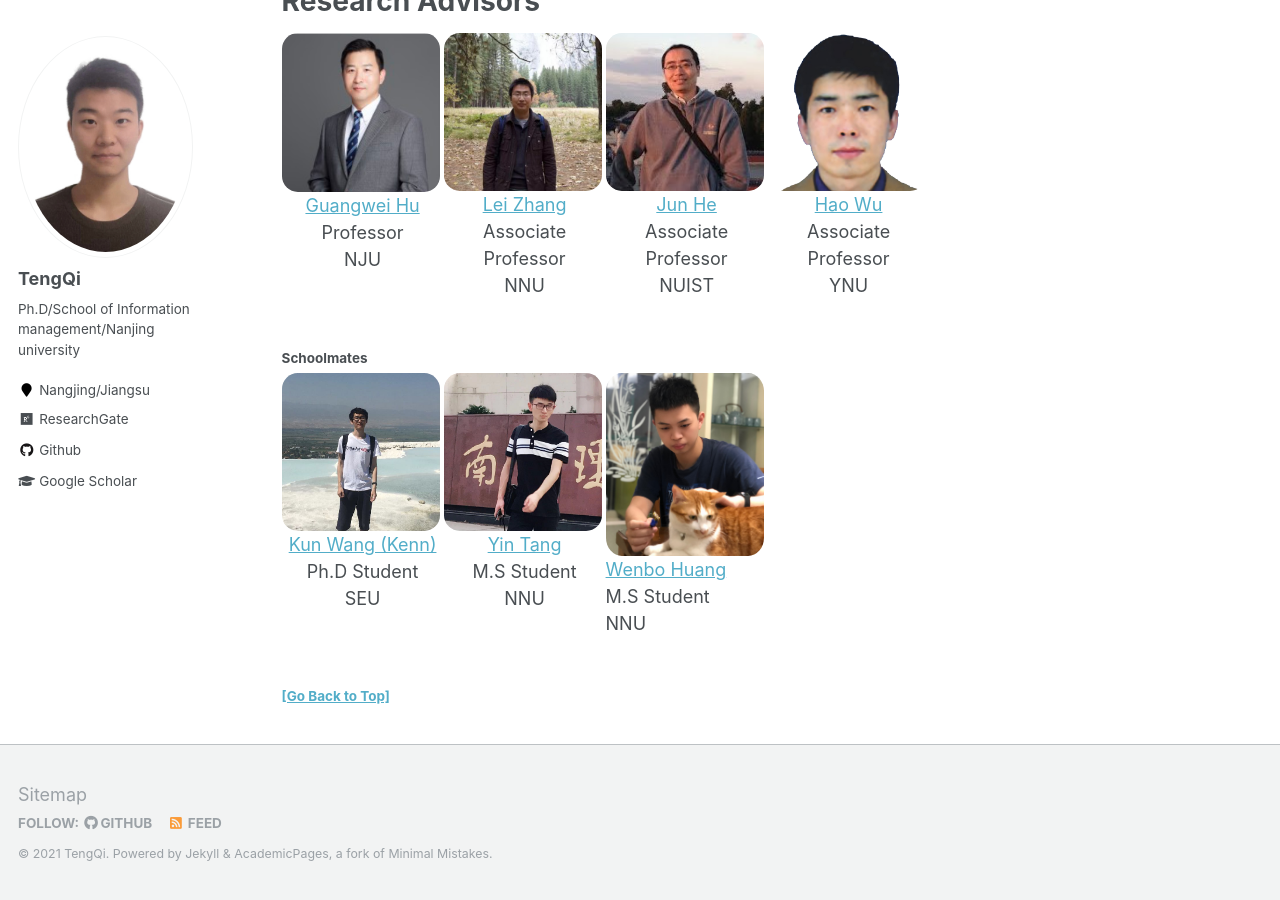
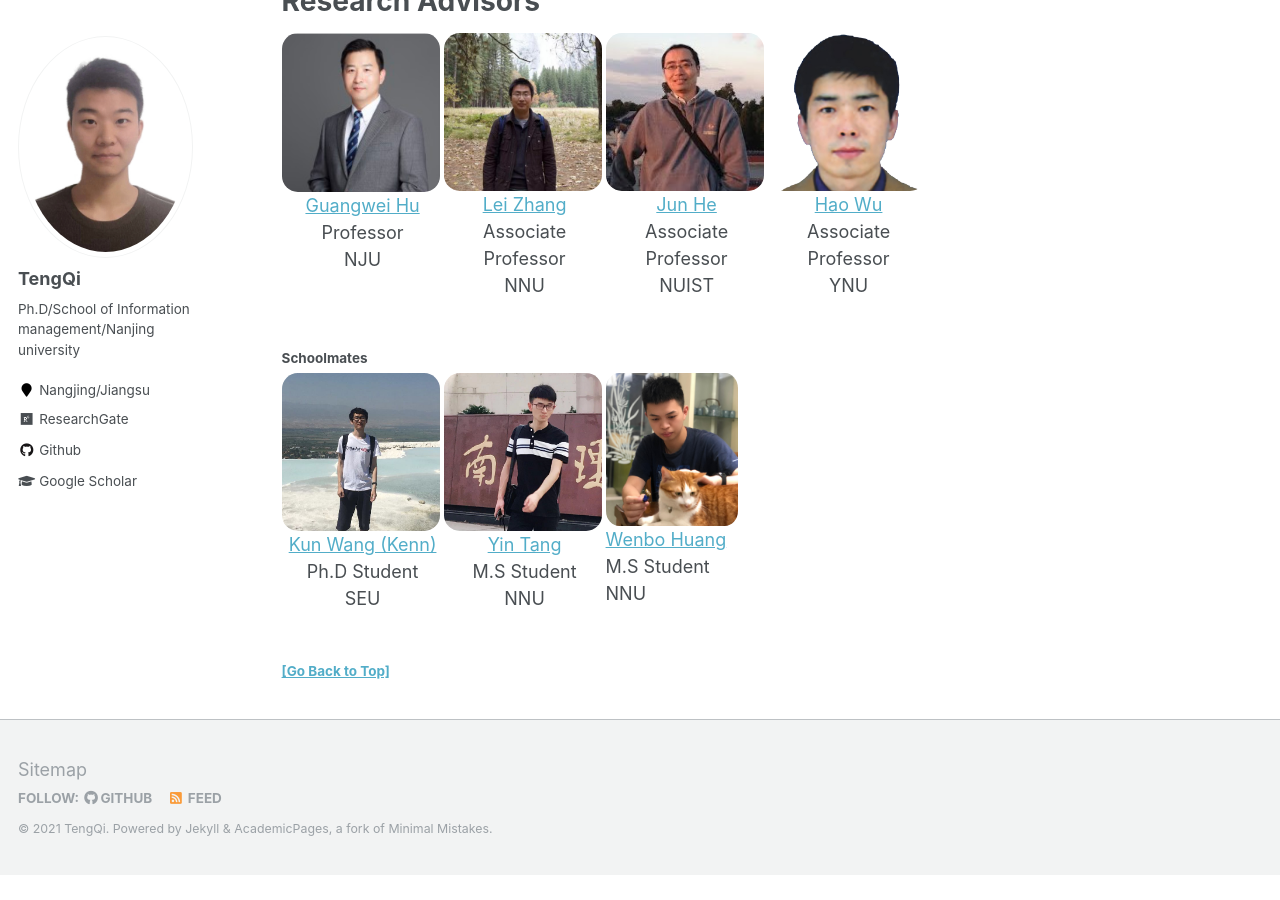
Before and after one commit to tengqi159/tengqi.github.io, a Jekyll site: the page built from _pages/about.md, in a window 1280 px wide and 900 px high, scrolled down 969 px. Built offline with Jekyll 4.4.1, drawn with Linux system fonts in a browser that asks for light colours; after the commit the page ends 1844 px from its top, so only the background shows below that.

Commit message:
Update about.md

```diff
--- a/_pages/about.md
+++ b/_pages/about.md
@@ -76,7 +76,7 @@
 </div>
 
 <div style="width: 14%; float: left; min-width: 9em;">
-<img loading="lazy" width="98%" height="98%" style="border-radius: 10%;" src="../images/huangwenbo.jpg"/>
+<img loading="lazy" width="82%" height="98%" style="border-radius: 10%;" src="../images/huangwenbo.jpg"/>
 <p style="text-align: left;"> <a href="https://wenbohuang1002.github.io/">Wenbo Huang</a><br />M.S Student<br />NNU</p>
 </div>
 
```
